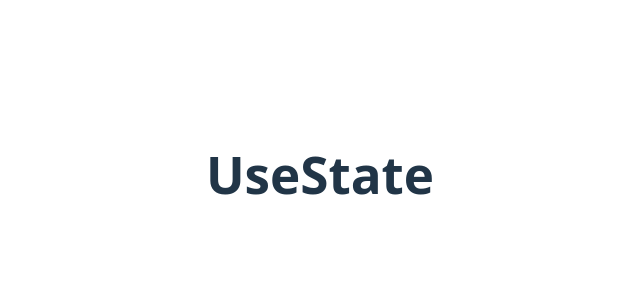
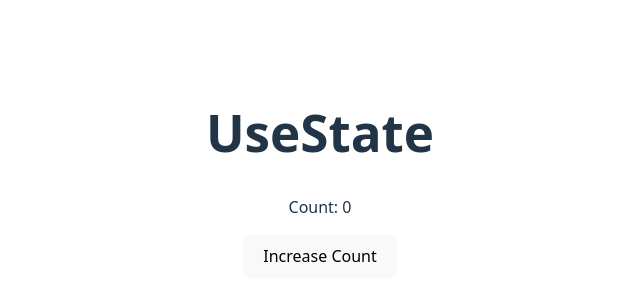
Before and after one commit to WonganiNyirenda18/my-learning-track, a React (Vite) app: page / in a window 1280 px wide. Shown: the part 226-526 px from the top of the page, without its empty margins (320-960 px from the left). Built offline with nearby package versions, Linux system fonts and the light colour scheme.

Commit message:
feat: added basic logic of count

```diff
--- a/src/Features/UseState.jsx
+++ b/src/Features/UseState.jsx
@@ -1,7 +1,21 @@
 export default function UseState() {
+
+    let count = 0;
+
+    function increaseCount() {
+        count += 1;
+
+        console.log(count);
+    }
+
     return (
         <>
             <h1>UseState</h1>
+
+            <div>
+                <p>Count: {count}</p>
+                <button onClick={increaseCount}>Increase Count</button>
+            </div>
         </>
     );
 }
```
